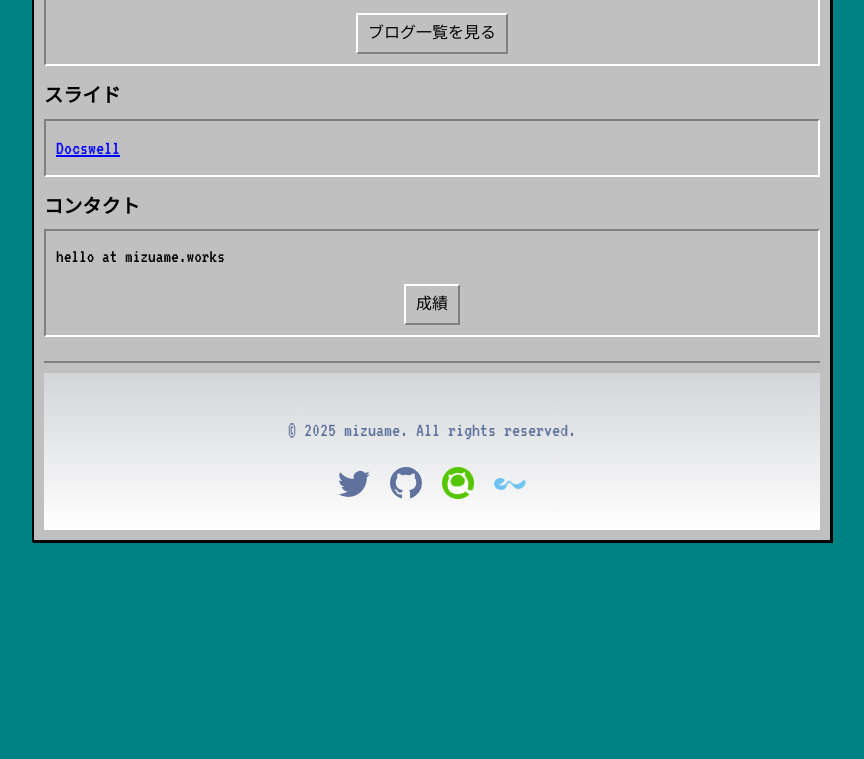
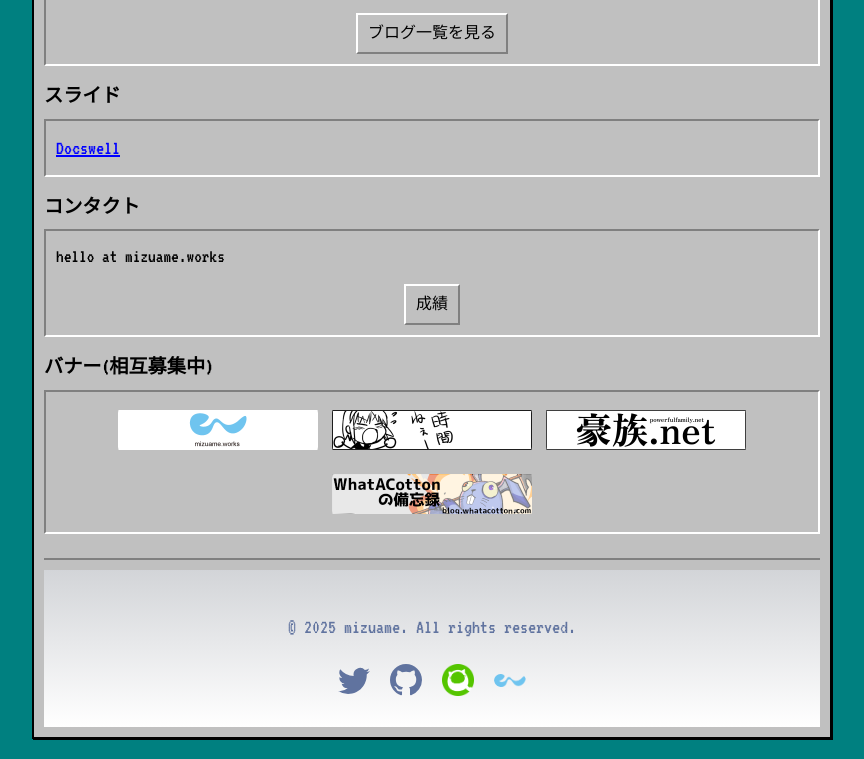
Before and after one commit to mizuamedesu/mizuame-web-2nd, an Astro site: page / in a window 1280 px wide. Shown: the part 768-1527 px from the top of the page, without its empty margins (208-1072 px from the left). Before the commit the page ends 1330 px from the top, so only its background shows below. Built offline with nearby package versions, Linux system fonts and the light colour scheme; Astro itself is replaced by a stand-in of ours.

Commit message:
feat: バナーを追加

```diff
--- /dev/null
+++ b/src/components/Banner.astro
@@ -0,0 +1,116 @@
+---
+// components/Banner.astro
+export interface Banner {
+  src: string;
+  alt: string;
+  href: string;
+  title?: string;
+}
+
+export interface Props {
+  banners: Banner[];
+}
+
+const { banners } = Astro.props;
+---
+
+{banners && banners.length > 0 && (
+  <div class="banner-section">
+    <div class="win95-section-title">バナー(相互募集中)</div>
+    <div class="win95-fieldset">
+      <div class="banner-grid">
+        {
+          banners.map((banner) => (
+            <a
+              href={banner.href}
+              class="banner-link"
+              title={banner.title || banner.alt}
+              target="_blank"
+              rel="noopener noreferrer"
+            >
+              <img
+                src={banner.src}
+                alt={banner.alt}
+                class="banner-image"
+                loading="lazy"
+              />
+            </a>
+          ))
+        }
+      </div>
+    </div>
+  </div>
+)}
+
+<style>
+  .banner-section {
+    margin: 15px 0;
+  }
+
+  .win95-section-title {
+    font-weight: bold;
+    font-size: 1.2rem;
+    margin-bottom: 5px;
+  }
+
+  .win95-fieldset {
+    border: 2px solid;
+    border-color: #808080 #ffffff #ffffff #808080;
+    padding: 10px;
+    background-color: #c0c0c0;
+  }
+
+  .banner-grid {
+    display: flex;
+    flex-wrap: wrap;
+    gap: 8px;
+    justify-content: center;
+    align-items: center;
+  }
+
+  .banner-link {
+    display: inline-block;
+    text-decoration: none;
+    transition: all 0.2s ease;
+    border: 1px solid transparent;
+    padding: 2px;
+  }
+
+  .banner-link:hover {
+    border: 1px solid #0000ff;
+    background-color: #e0e0e0;
+  }
+
+  .banner-link:active {
+    border: 1px solid #000080;
+    background-color: #d0d0d0;
+  }
+
+  .banner-image {
+    display: block;
+    width: 200px;
+    height: 50px;
+    object-fit: contain;
+    border: none;
+  }
+
+  /* レスポンシブ対応 */
+  @media (max-width: 600px) {
+    .banner-grid {
+      flex-direction: column;
+      align-items: center;
+    }
+
+    .banner-image {
+      width: 180px;
+      height: 45px;
+    }
+  }
+
+  @media (max-width: 400px) {
+    .banner-image {
+      width: 160px;
+      height: 40px;
+    }
+  }
+</style>
--- a/src/pages/index.astro
+++ b/src/pages/index.astro
@@ -1,9 +1,10 @@
 ---
 import BaseHead from "../components/BaseHead.astro";
 import Footer from "../components/Footer.astro";
+import Banner from "../components/Banner.astro";
 import { SITE_TITLE, SITE_DESCRIPTION } from "../consts";
 import { getCollection } from "astro:content";
-import BootLoader from '../components/BootLoader.astro';
+import BootLoader from "../components/BootLoader.astro";
 
 const customBootText = `
 Welcome to mizuame.works Portfolio!
@@ -21,20 +22,51 @@ root@mizuame.works:~# _
 const posts = (await getCollection("blog"))
   .sort((a, b) => b.data.pubDate.valueOf() - a.data.pubDate.valueOf())
   .slice(0, 3);
+
+// バナー情報の配列
+const banners = [
+  {
+    src: "banner/mizuame_banner.png",
+    alt: "みずあめのポートフォリオ",
+    href: "https://mizuame.works/",
+    title: "みずあめのポートフォリオ",
+  },
+  {
+    src: "banner/zikannai.png",
+    alt: "時間ねぇー",
+    href: "https://sites.google.com/view/happy-busy/",
+    title: "時間ねぇー",
+  },
+  {
+    src: "banner/powerfulfamily.net_banner.png",
+    alt: "豪族.net",
+    href: "https://powerfulfamily.net",
+    title: "豪族.net",
+  },
+  {
+    src: "banner/whatacotton_banner.png",
+    alt: "WhatACottonの備忘録",
+    href: "https://blog.whatacotton.com",
+    title: "WhatACottonの備忘録",
+  },
+];
 ---
 
 <!doctype html>
 <html lang="ja">
   <head>
     <BaseHead title={SITE_TITLE} description={SITE_DESCRIPTION} />
-    <link href="https://fonts.googleapis.com/css2?family=VT323&display=swap" rel="stylesheet">
+    <link
+      href="https://fonts.googleapis.com/css2?family=VT323&display=swap"
+      rel="stylesheet"
+    />
   </head>
   <body>
     <BootLoader bootText={customBootText} />
     <div class="win95-container">
       <div class="win95-window">
         <div class="win95-titlebar">
-          <div class="win95-title">みずあめのホームページ</div>
+          <div class="win95-title">みずあめのポートフォリオ</div>
           <div class="win95-controls">
             <button class="win95-btn minimize">_</button>
             <button class="win95-btn maximize">□</button>
@@ -43,7 +75,9 @@ const posts = (await getCollection("blog"))
         </div>
         <div class="win95-content">
           <div class="text-section">
-            <div class="win95-text large-text">そろそろカスのソフトを作るのやめたい</div>
+            <div class="win95-text large-text">
+              そろそろカスのソフトを作るのやめたい
+            </div>
           </div>
 
           <div class="win95-section">
@@ -52,14 +86,15 @@ const posts = (await getCollection("blog"))
               <div class="win95-text">本名: 佐藤 良</div>
               <div class="win95-text">所属: 筑波大学情報科学類B2</div>
               <div class="win95-text">肩書き: テクニカルアーティスト</div>
-              <a href="https://md.mizuame.app/s/eqetPj34C" class="win95-link">詳しくはこちらをご覧ください</a>
+              <a href="https://md.mizuame.app/s/eqetPj34C" class="win95-link"
+                >詳しくはこちらをご覧ください</a
+              >
             </div>
           </div>
 
           <div class="win95-section">
             <div class="win95-section-title">ブログ</div>
             <div class="win95-fieldset">
-              <!-- 最新3件のブログ記事を表示 -->
               <div class="blog-section">
                 <ul>
                   {
@@ -68,7 +103,9 @@ const posts = (await getCollection("blog"))
                         <a href={`/blog/${post.id}/`}>
                           <div class="win95-blog-item">
                             <h4 class="post-title">{post.data.title}</h4>
-                            <p class="post-description">{post.data.description}</p>
+                            <p class="post-description">
+                              {post.data.description}
+                            </p>
                             <p class="post-date">
                               {post.data.pubDate.toLocaleDateString("ja-JP")}
                             </p>
@@ -79,7 +116,6 @@ const posts = (await getCollection("blog"))
                   }
                 </ul>
 
-                <!-- ブログ一覧へのリンク -->
                 <div class="view-all-button">
                   <a href="/blog" class="win95-button">ブログ一覧を見る</a>
                 </div>
@@ -90,7 +126,9 @@ const posts = (await getCollection("blog"))
           <div class="win95-section">
             <div class="win95-section-title">スライド</div>
             <div class="win95-fieldset">
-              <a href="https://www.docswell.com/user/mizuame" class="win95-link">Docswell</a>
+              <a href="https://www.docswell.com/user/mizuame" class="win95-link"
+                >Docswell</a
+              >
             </div>
           </div>
 
@@ -99,10 +137,14 @@ const posts = (await getCollection("blog"))
             <div class="win95-fieldset">
               <div class="win95-text">hello at mizuame.works</div>
               <div class="win95-button-container">
-                <a href="https://mizuame.works/grades" class="win95-button">成績</a>
+                <a href="https://mizuame.works/grades" class="win95-button"
+                  >成績</a
+                >
               </div>
             </div>
           </div>
+
+          <Banner banners={banners} />
 
           <div class="footer-section">
             <Footer />
@@ -125,12 +167,10 @@ const posts = (await getCollection("blog"))
     padding: 0;
     overflow-x: hidden;
     min-height: 100vh;
-    background-color: #008080; /* Windows 95 teal background */
-    font-family: 'MS Sans Serif', 'VT323', monospace;
+    background-color: #008080;
+    font-family: "MS Sans Serif", "VT323", monospace;
     color: #000;
   }
-
-
 
   .win95-container {
     position: relative;
@@ -145,15 +185,17 @@ const posts = (await getCollection("blog"))
   .win95-window {
     width: 100%;
     max-width: 800px;
-    background-color: #c0c0c0; /* Classic Win95 gray */
+    background-color: #c0c0c0;
     border: 2px solid #000;
-    box-shadow: inset 1px 1px #dfdfdf, inset -1px -1px #0a0a0a, 1px 1px #000;
+    box-shadow:
+      inset 1px 1px #dfdfdf,
+      inset -1px -1px #0a0a0a,
+      1px 1px #000;
   }
 
   .win95-titlebar {
     height: 22px;
-    background: linear-gradient(90deg, #000080, #1084d0); /* Windows 95 titlebar blue */
-    color: white;
+    background: linear-gradient(90deg, #000080, #1084d0);
     display: flex;
     justify-content: space-between;
     align-items: center;
@@ -180,7 +222,9 @@ const posts = (await getCollection("blog"))
     border-left: 1px solid #fff;
     border-right: 1px solid #000;
     border-bottom: 1px solid #000;
-    box-shadow: inset 1px 1px #dfdfdf, inset -1px -1px #808080;
+    box-shadow:
+      inset 1px 1px #dfdfdf,
+      inset -1px -1px #808080;
     font-size: 8px;
     display: flex;
     justify-content: center;
@@ -190,14 +234,14 @@ const posts = (await getCollection("blog"))
 
   .win95-content {
     padding: 10px;
-    background-color: #c0c0c0; /* 背景色をここに追加 */
+    background-color: #c0c0c0;
   }
 
   .text-section {
     width: 100%;
     text-align: center;
     padding: 1rem 0;
-    background-color: #c0c0c0; /* Windows 95グレーの背景色 */
+    background-color: #c0c0c0;
   }
 
   .win95-text {
@@ -283,7 +327,8 @@ const posts = (await getCollection("blog"))
     margin-top: 10px;
   }
 
-  .win95-button, .view-all-button a {
+  .win95-button,
+  .view-all-button a {
     display: inline-block;
     background-color: #c0c0c0;
     color: #000;
@@ -296,7 +341,8 @@ const posts = (await getCollection("blog"))
     text-align: center;
   }
 
-  .win95-button:active, .view-all-button a:active {
+  .win95-button:active,
+  .view-all-button a:active {
     border-color: #808080 #ffffff #ffffff #808080;
   }
 
```
Also changed, not shown: public/banner/img_mizuame_logo.svg (added), public/banner/mizuame_banner.png (added), public/banner/powerfulfamily.net_banner.png (added), public/banner/whatacotton_banner.png (added), public/banner/zikannai.png (added).
